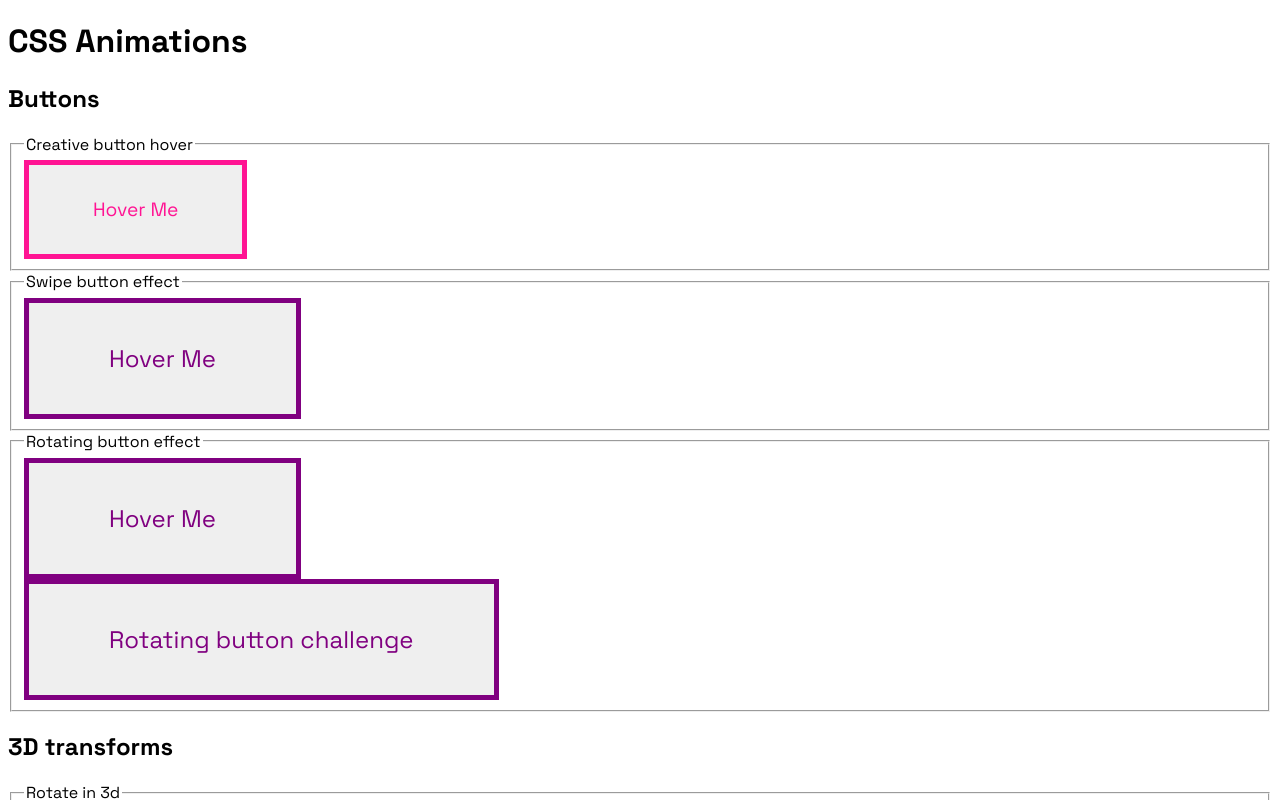
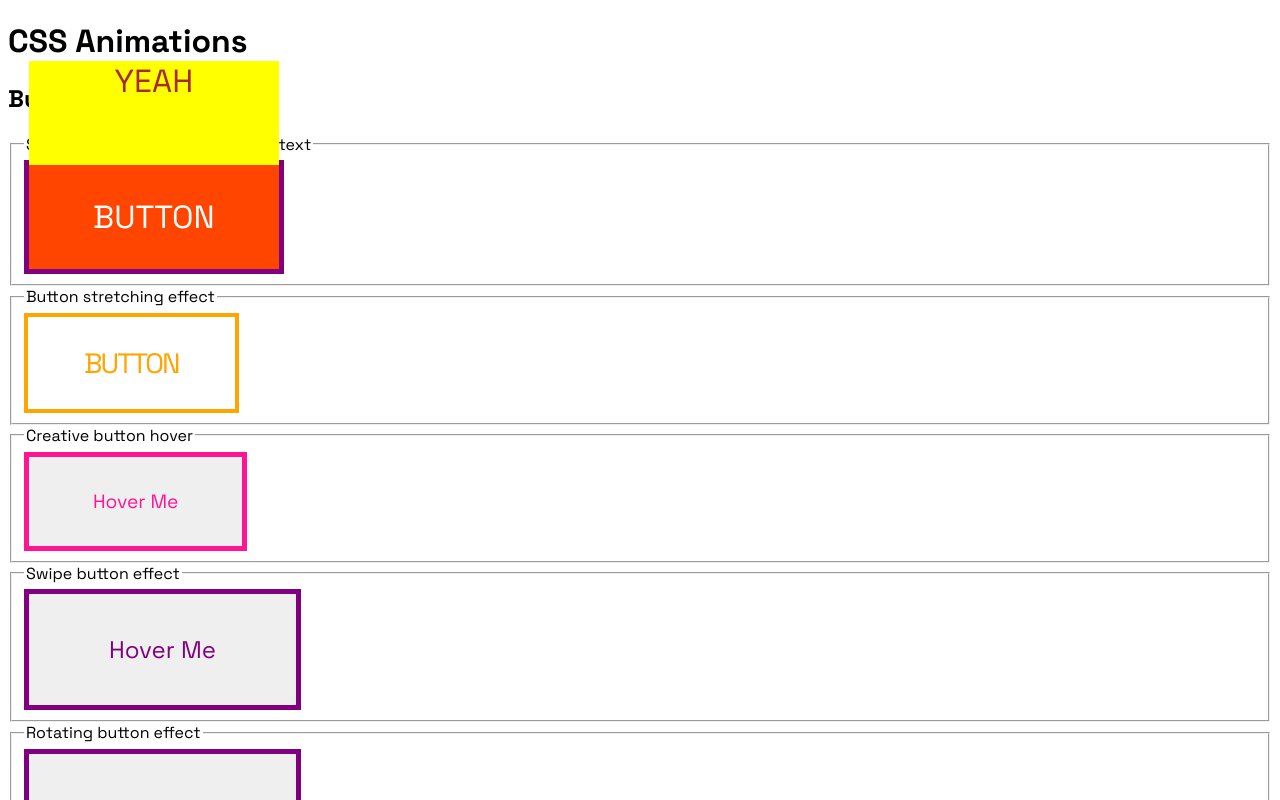
Before and after one commit to siddtheone/css-animations, a React (Create React App) app: page / in a window 1280 px wide. Shown: the top 800 px of the page. Built offline with nearby package versions, Linux system fonts and the light colour scheme.

Commit message:
Update 4 files

```diff
--- /dev/null
+++ b/src/18.js
@@ -0,0 +1,17 @@
+import styled from "styled-components";
+
+export const Eighteen = styled.button`
+  background: none;
+  padding: 1em 2em;
+  border: 4px solid orange;
+  color: orange;
+  font-size: 28px;
+  letter-spacing: -2px;
+  transition: all 0.5s;
+
+  &:hover {
+    border-width: 4px 8px;
+    letter-spacing: 8px;
+    font-weight: bold;
+  }
+`;
--- /dev/null
+++ b/src/19.js
@@ -0,0 +1,31 @@
+import styled from "styled-components";
+
+export const Nineteen = styled.button`
+  border: 5px solid purple;
+  background: orangered;
+  color: white;
+  font-size: 32px;
+  padding: 1em 2em;
+  position: relative;
+  //   overflow: hidden;
+  isolation: isolate;
+
+  &::after {
+    content: "YEAH";
+    top: 0px;
+    left: 0px;
+    width: 100%;
+    height: 100%;
+    position: absolute;
+    background: yellow;
+    color: brown;
+    transform: translateY(-100%);
+    transition: transform 0.4s;
+  }
+
+  &:hover {
+    &::after {
+      transform: translateY(0%);
+    }
+  }
+`;
--- a/src/App.js
+++ b/src/App.js
@@ -6,6 +6,8 @@ import { Thirteen } from "./13";
 import { Fifteen } from "./15";
 import { SwipeButton } from "./16";
 import { Seventeen } from "./17";
+import { Eighteen } from "./18";
+import { Nineteen } from "./19";
 import { TwoTen } from "./2.10";
 import { TwoEleven } from "./2.11";
 import { TwoSeven } from "./2.07";
@@ -21,6 +23,14 @@ export default function App() {
 
       <section>
         <h2>Buttons</h2>
+        <fieldset>
+          <legend>Swipe effect top to bottom with text</legend>
+          <Nineteen>BUTTON</Nineteen>
+        </fieldset>
+        <fieldset>
+          <legend>Button stretching effect</legend>
+          <Eighteen>BUTTON</Eighteen>
+        </fieldset>
         <fieldset>
           <legend>Creative button hover</legend>
           <Seventeen>Hover Me</Seventeen>
```
Also changed, not shown: 1 other file (tests, documents, lock files or other folders).
